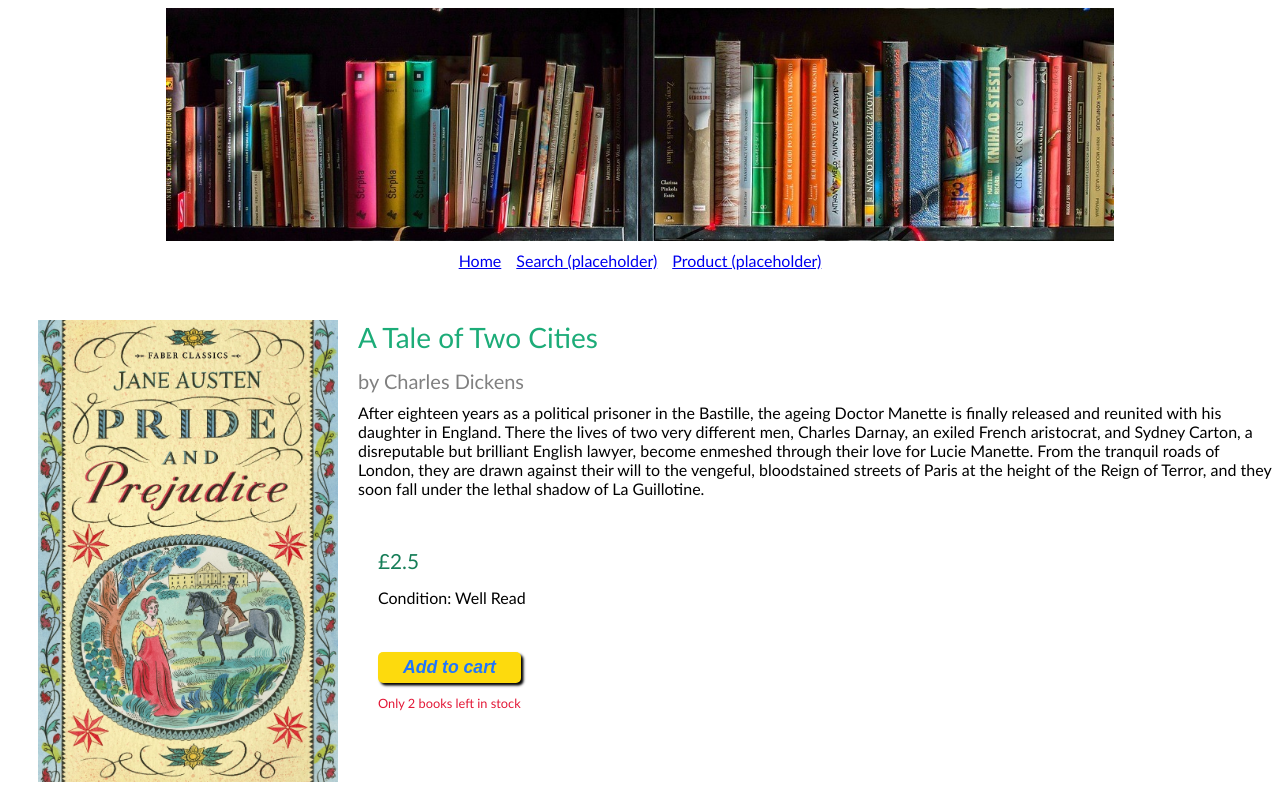
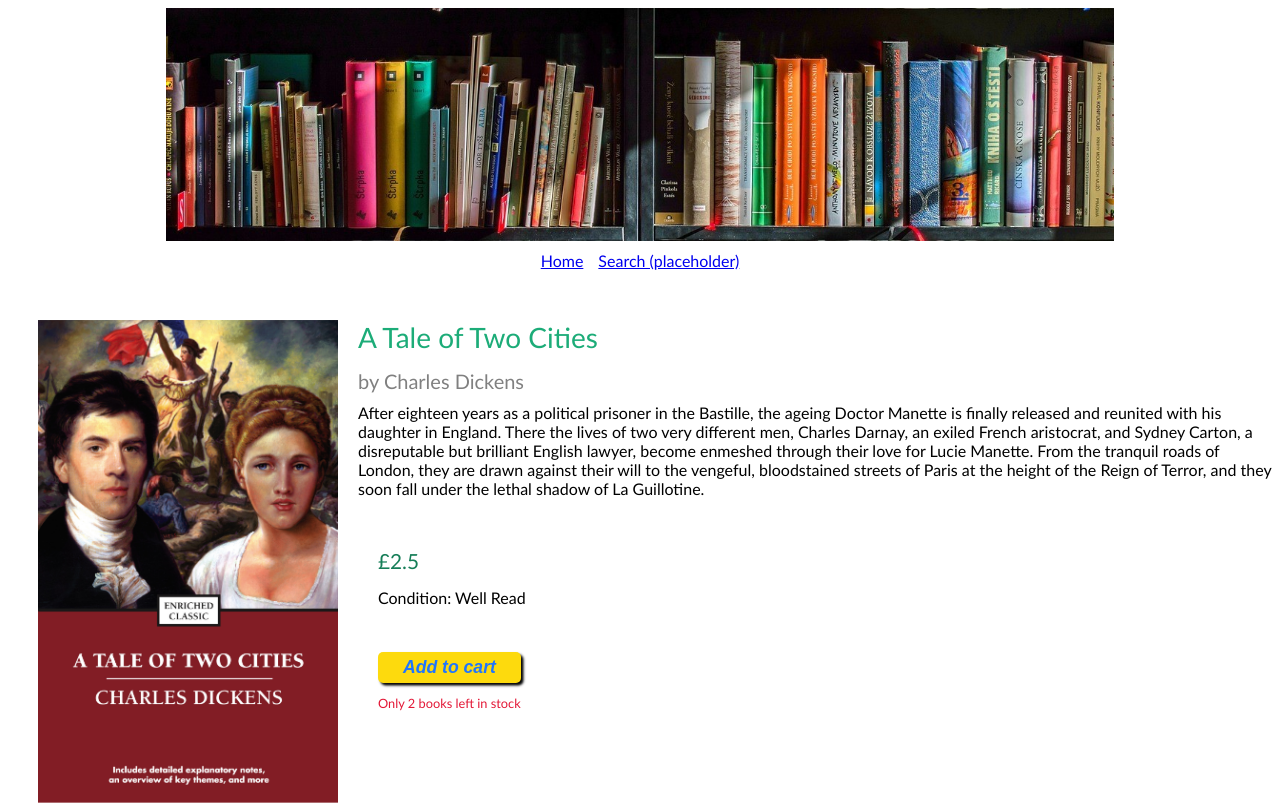
Before and after one commit to yuning-dev/16-preloved-books-vue, a Vue app in the folder frontend/preloved-books-marketplace/: page /product/1 in a window 1280 px wide. Built offline with nearby package versions, Linux system fonts and the light colour scheme.

Commit message:
fix book image from the product page

```diff
--- a/frontend/preloved-books-marketplace/src/App.vue
+++ b/frontend/preloved-books-marketplace/src/App.vue
@@ -13,7 +13,6 @@ import ProductTile from './components/ProductTile/ProductTile.vue'
     <div :class="$style.wrapper">
         <RouterLink to="/">Home</RouterLink>
         <RouterLink to="/search">Search (placeholder)</RouterLink>
-        <RouterLink to="/product/:id">Product (placeholder)</RouterLink>
     </div>
   </header>
   <RouterView />
--- a/frontend/preloved-books-marketplace/src/components/ProductPage/ProductPage.vue
+++ b/frontend/preloved-books-marketplace/src/components/ProductPage/ProductPage.vue
@@ -1,7 +1,7 @@
 <template>
     <div :class="$style.wrapper">
         <template v-if="activeProduct">
-            <img src="@/assets/pride-and-prejudice.jpg" width="300">
+            <img :src="postBuildURL" width="300">
             <div :class="$style.content">
                 <div :class="$style.header">{{ activeProduct.title }}</div>
                 <div :class="$style.author">by {{ activeProduct.author }}</div>
@@ -30,7 +30,10 @@ export default {
         ...mapStores(useProductStore),
         ...mapState(useProductStore, [
             'activeProduct'
-        ])
+        ]),
+        postBuildURL() {
+            return new URL(`../../assets/${this.activeProduct.image}`, import.meta.url).href
+        }
         // imagePath() {
         //     const path = this.activeProduct?.imagePath
         //     console.log(path)
--- a/frontend/preloved-books-marketplace/src/components/ProductTile/ProductTile.css
+++ b/frontend/preloved-books-marketplace/src/components/ProductTile/ProductTile.css
@@ -13,6 +13,14 @@
     margin-top: 5px;
     margin-bottom: 15px;
     font-weight: bold;
+}
+
+.bookImage:hover, .title:hover {
+    cursor: pointer
+}
+
+.title:hover {
+    color: #57a589
 }
 
 .author {
--- a/frontend/preloved-books-marketplace/src/components/ProductTile/ProductTile.vue
+++ b/frontend/preloved-books-marketplace/src/components/ProductTile/ProductTile.vue
@@ -1,6 +1,6 @@
 <template>
     <div :class="$style.wrapper">
-        <img :src="postBuildURL" height="270" @click="productClicked()">
+        <img :src="postBuildURL" height="270" @click="productClicked()" :class="$style.bookImage">
         <div :class="$style.title" @click="productClicked()"> {{ product.title }}</div>
         <div :class="$style.author">by {{ product.author }}</div>
         <div :class="$style.condition">{{ product.condition }}</div>
```
